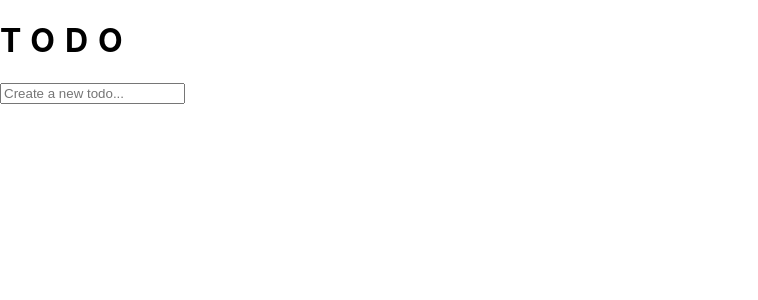
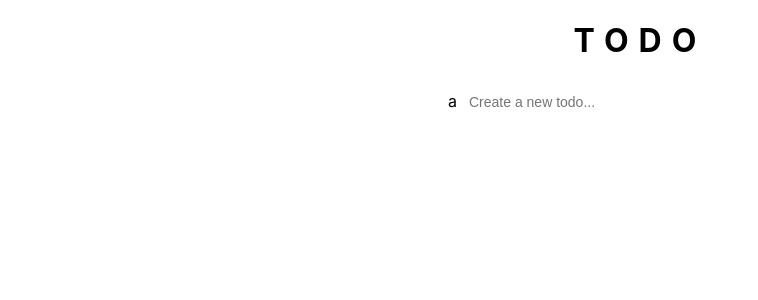
Before and after one commit to Noriner/SyneboTask, a React (Create React App) app in the folder myapp/: page / in a window 1280 px wide. Shown: the top 300 px of the page, without its empty margins (0-758 px from the left). Built offline with nearby package versions, Linux system fonts and the light colour scheme.

Commit message:
Design and functionality update
Adding display mock up for checkbox and placement

```diff
--- a/myapp/src/Components/List/List.js
+++ b/myapp/src/Components/List/List.js
@@ -28,6 +28,9 @@ function ListToDo(){
             <div className={styles.wrapper}>
                 <div className={styles.wrapper_list}>
                     <div className={styles.list_input}>
+                        <div className={styles.list_checkbox}>
+                            a
+                        </div>
                         <input
                             type="text"
                             value={todo}
@@ -35,12 +38,11 @@ function ListToDo(){
                             onKeyDown={handleKeyPress}
                             placeholder="Create a new todo..."
                         />
-
                     </div>
                     <div className={styles.list_output}>
                         <ul>
                             {todos.map((todo, index) =>(
-                                <li key={index}>{todo}</li>
+                                <li key={index}><div>a</div><div className={styles.todo}>{todo}</div></li>
                             ))}
                         </ul>
                     </div>
--- a/myapp/src/Components/List/List.module.scss
+++ b/myapp/src/Components/List/List.module.scss
@@ -0,0 +1,44 @@
+.wrapper{
+    max-width: 30%;
+    margin: 0 auto;
+
+    .wrapper_list{
+
+
+        .list_input{
+
+            .list_checkbox{
+                display: inline-block;
+            }
+
+            input{
+                display: inline-block;
+                padding: 12px;
+                border: none;
+                font-size: 14px;
+            }
+
+            input:focus{
+                outline: none;
+            }
+        }
+
+        .list_output{
+
+            ul{
+                list-style: none;
+                padding: 0;
+
+                li>div{
+                    display: inline-block;
+                }
+
+                li{
+                    .todo{
+                        padding: 12px;
+                    }
+                }
+            }
+        }
+    }
+}
--- a/myapp/src/Views/MainPage/MainPage.module.scss
+++ b/myapp/src/Views/MainPage/MainPage.module.scss
@@ -1,7 +1,9 @@
 .wrapper{
-
+    margin: 0;
+    padding: 0;
     .title{
         text-transform: uppercase;
         letter-spacing: 10px;
+        text-align: center;
     }
 }
```
